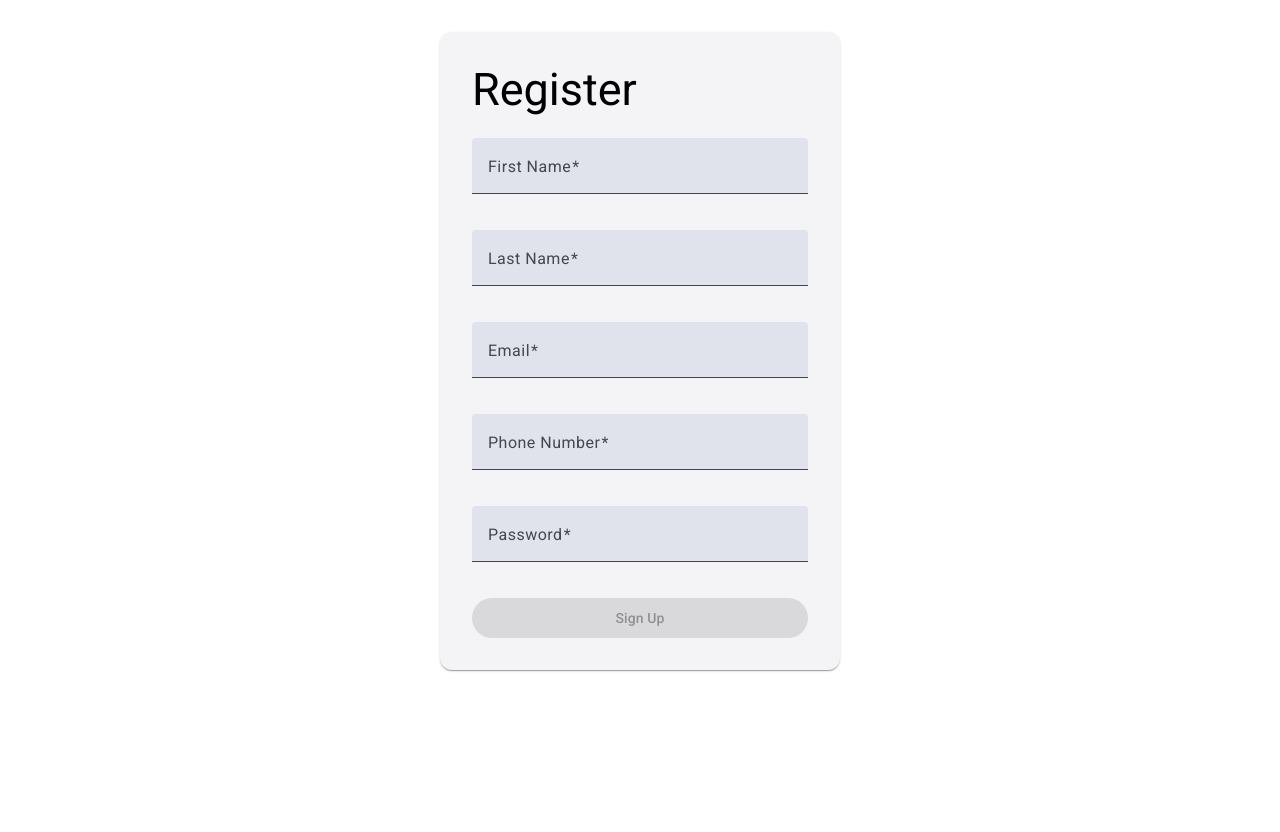
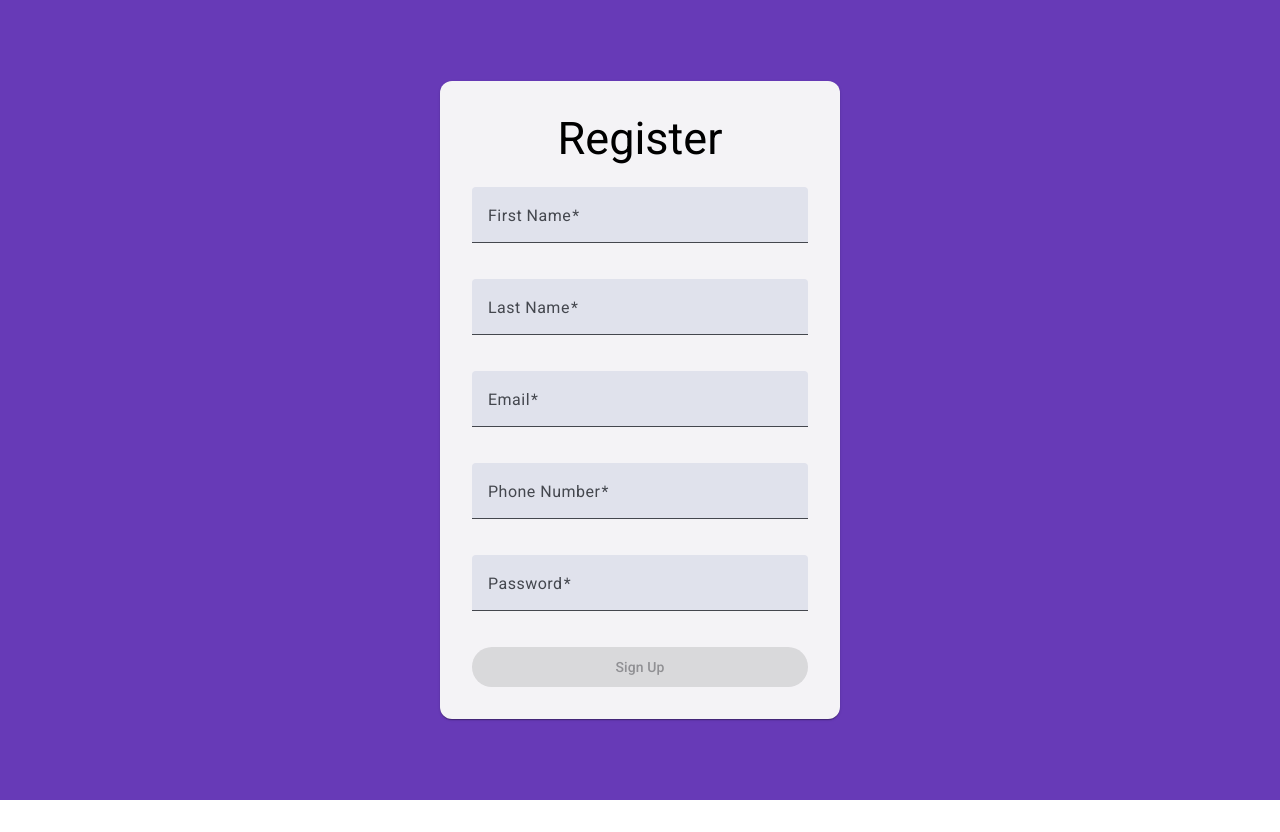
Before and after one commit to knjain1995/Mathesis-POCs, an Angular app: page / in a window 1280 px wide. After the commit the page ends 800 px from the top, so only its background shows below. Built offline with nearby package versions, Linux system fonts and the light colour scheme.

Commit message:
Added background colour to the signup page

```diff
--- a/src/app/signup/signup.component.css
+++ b/src/app/signup/signup.component.css
@@ -12,3 +12,15 @@
   button {
     width: 100%;
   }
+
+  h2 {
+    text-align: center;
+  }
+
+  .container {
+    display: flex;
+    justify-content: center;
+    align-items: center;
+    height: 100vh;
+    background-color: #673ab7;
+  }
--- a/src/app/signup/signup.component.html
+++ b/src/app/signup/signup.component.html
@@ -1,3 +1,4 @@
+<div class="container">
   <mat-card>
     <h2 mat-subheader>Register</h2>
       <form [formGroup]="signUpForm" (ngSubmit)="onSubmit()">
@@ -55,3 +56,4 @@
         </button>
       </form>
   </mat-card>
+</div>
```
Lines whose indentation alone changed are shown as unchanged.
